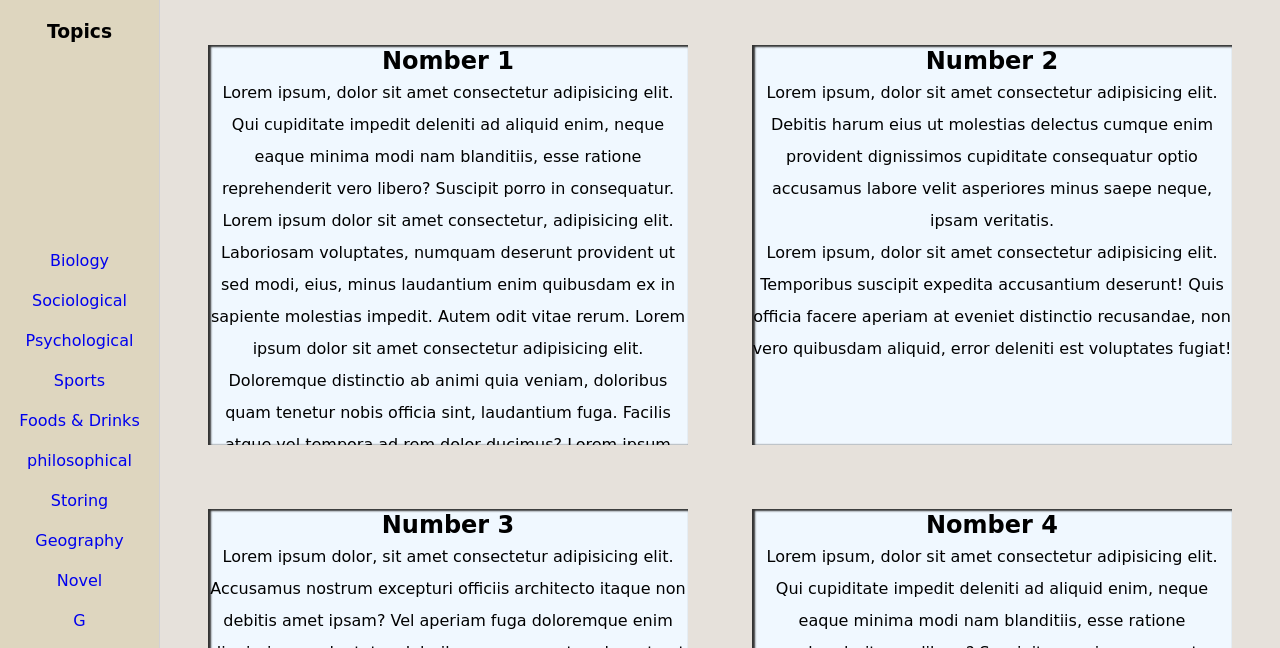
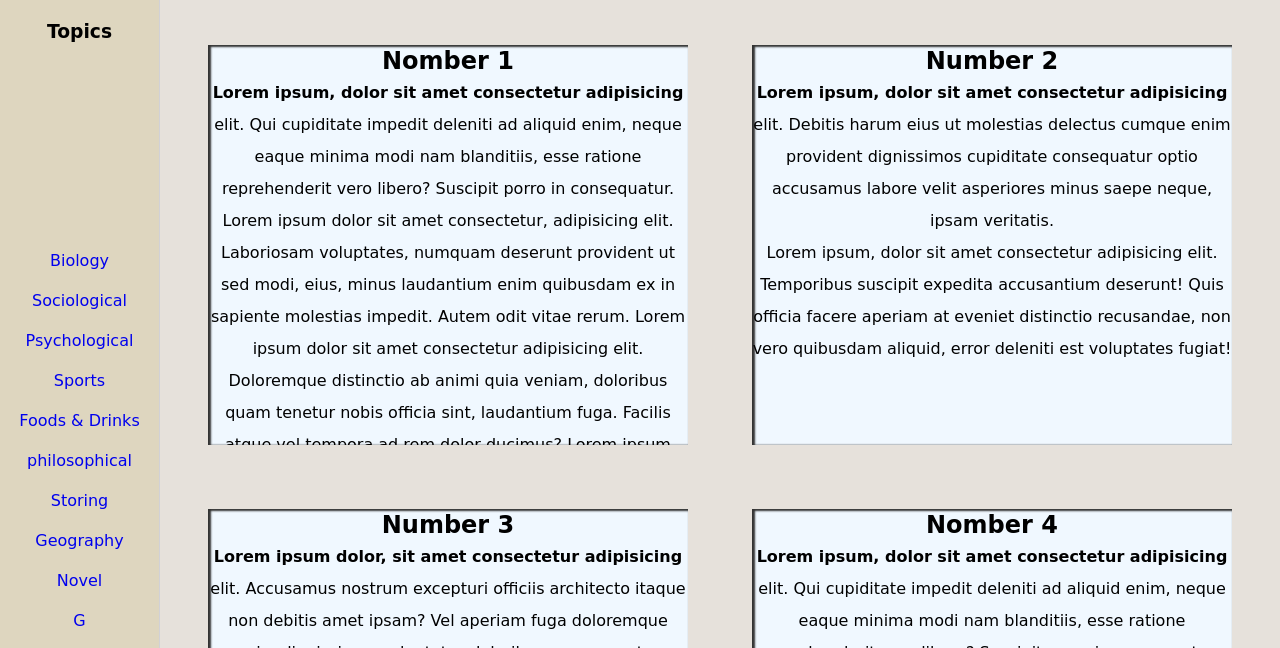
Before and after one commit to om66id66/Blog-test, a plain HTML site: page P1wGs/index.html in a window 1280 px wide. Shown: the part 134-782 px from the top of the page. Drawn offline with Linux system fonts and the light colour scheme.

Commit message:
Update style.css

```diff
--- a/P1wGs/style.css
+++ b/P1wGs/style.css
@@ -59,6 +59,10 @@ header .nav {
     text-align: center;
     background-color: rgb(222, 214, 191);
     border-right: 1px solid #d1d1d6;
+}
+
+p::first-line {
+    font-weight: bold;
 }
 
 
```
